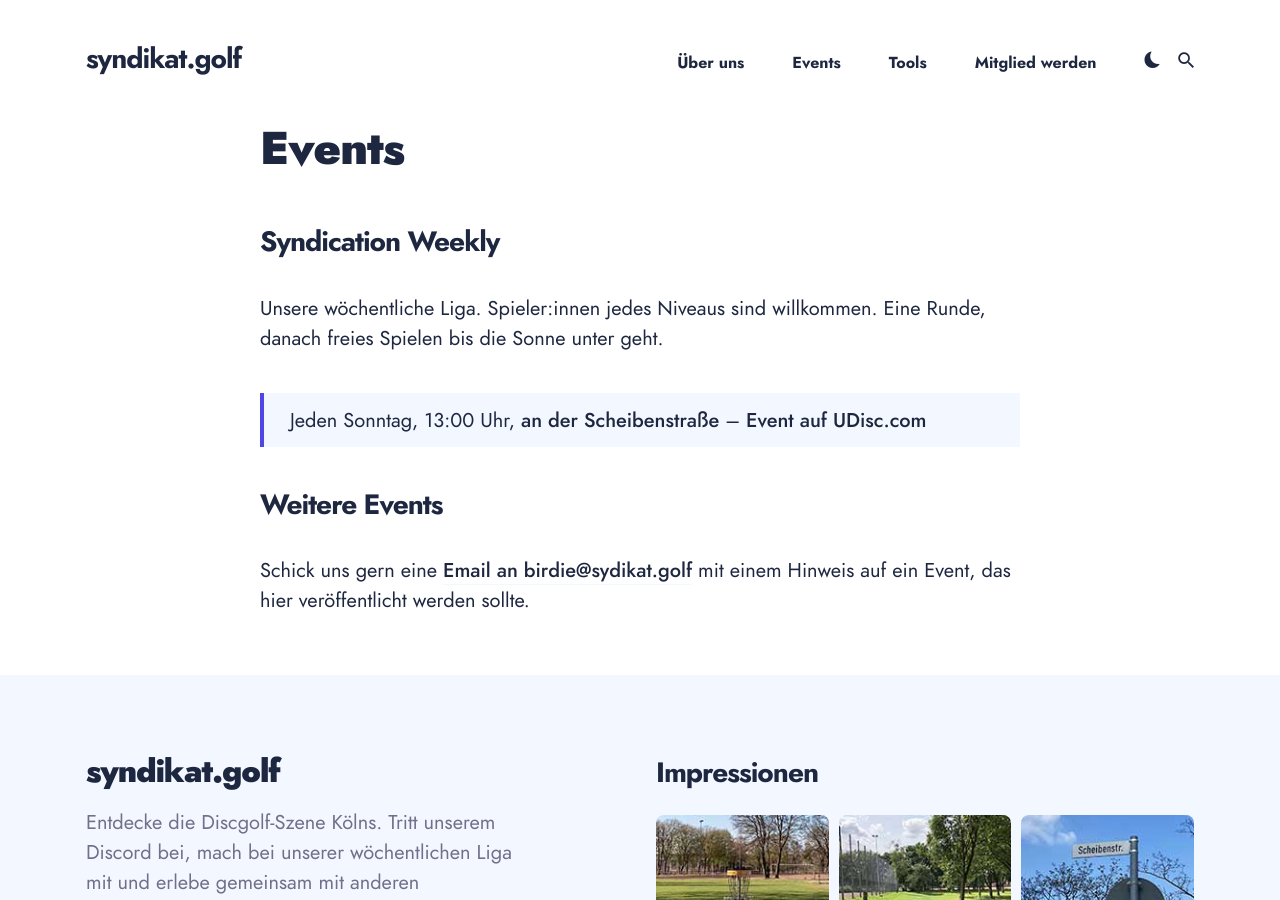
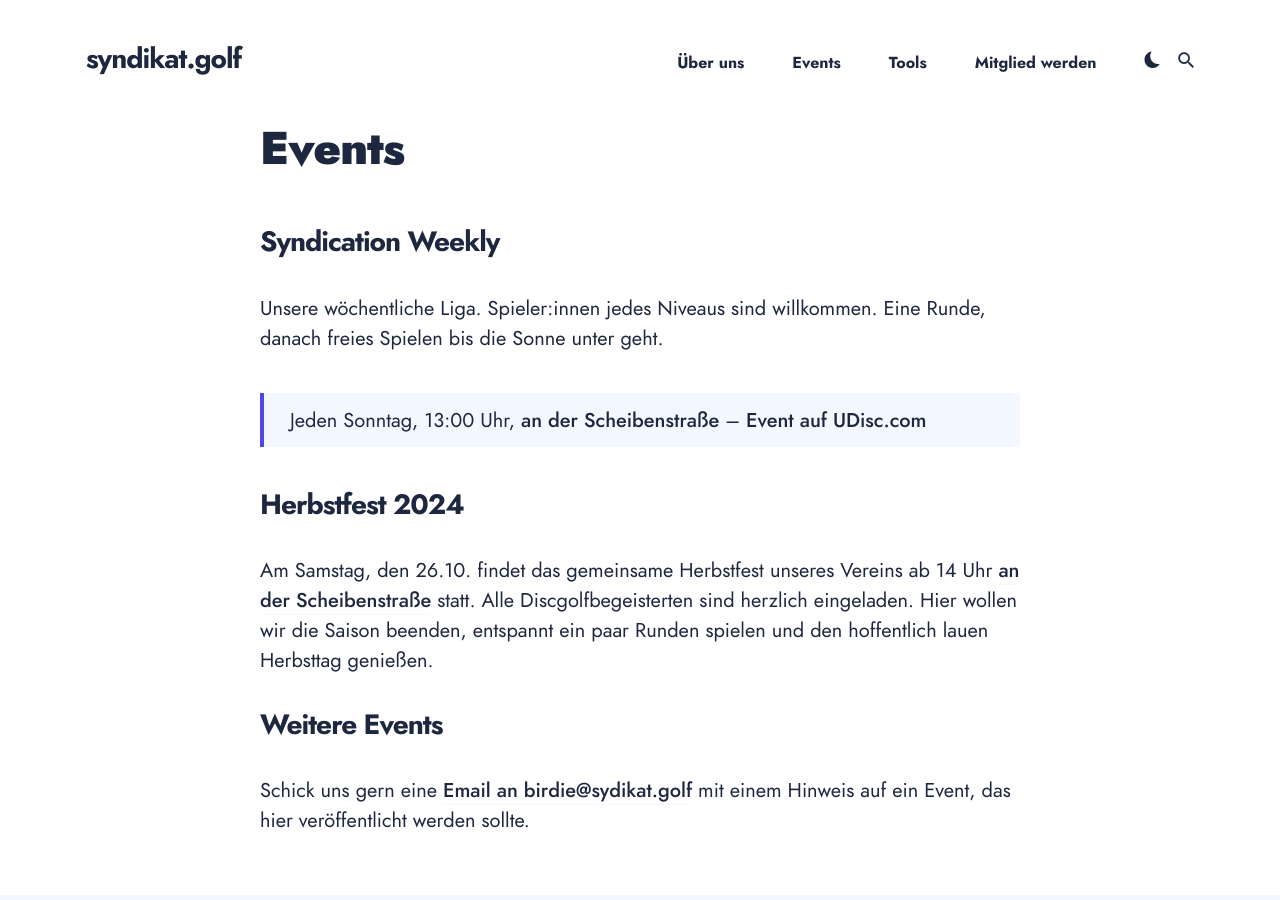
Before and after one commit to maxgreive/syndikat-web, a Jekyll site: the page built from events.md, in a window 1280 px wide and 900 px high. Built offline with Jekyll 4.4.1, drawn with Linux system fonts in a browser that asks for light colours; some web fonts are replaced.

Commit message:
add season closing event

```diff
--- a/events.md
+++ b/events.md
@@ -9,6 +9,10 @@ Unsere wöchentliche Liga. Spieler:innen jedes Niveaus sind willkommen. Eine Run
 
 > Jeden Sonntag, 13:00 Uhr, [an der Scheibenstraße](https://goo.gl/maps/yqyVDEoEs8Qd5LD56) – [Event auf UDisc.com](https://udisc.com/leagues/syndication-weekly)
 
+## Herbstfest 2024
+
+Am Samstag, den 26.10. findet das gemeinsame Herbstfest unseres Vereins ab 14 Uhr [an der Scheibenstraße](https://goo.gl/maps/yqyVDEoEs8Qd5LD56) statt. Alle Discgolfbegeisterten sind herzlich eingeladen. Hier wollen wir die Saison beenden, entspannt ein paar Runden spielen und den hoffentlich lauen Herbsttag genießen.
+
 ## Weitere Events
 
 Schick uns gern eine [Email an birdie@sydikat.golf](mailto:birdie@syndikat.golf) mit einem Hinweis auf ein Event, das hier veröffentlicht werden sollte.
```
